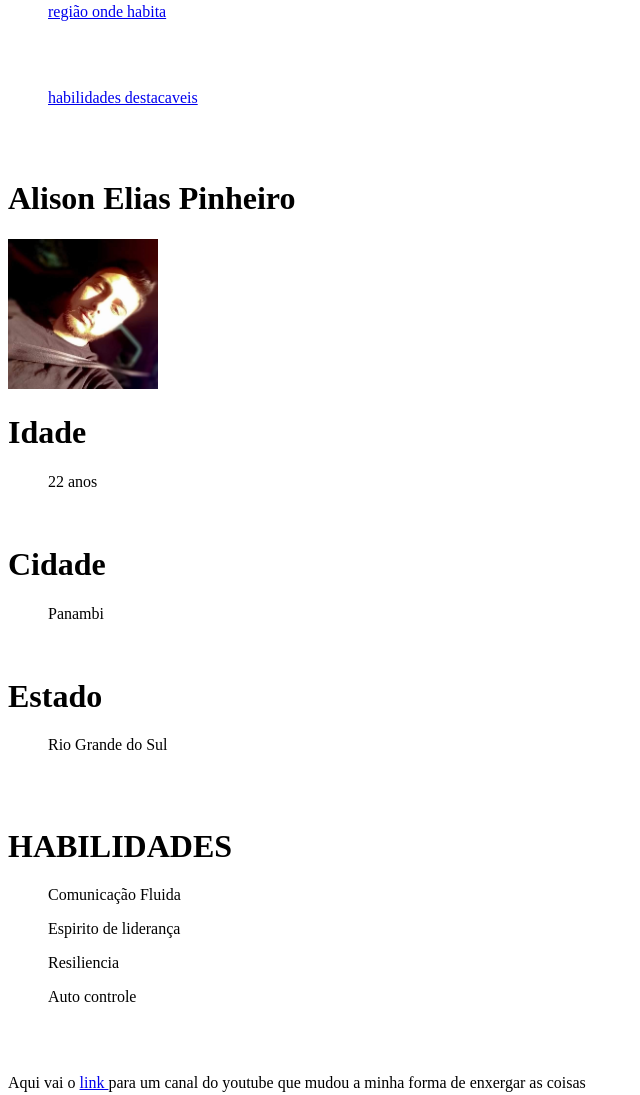
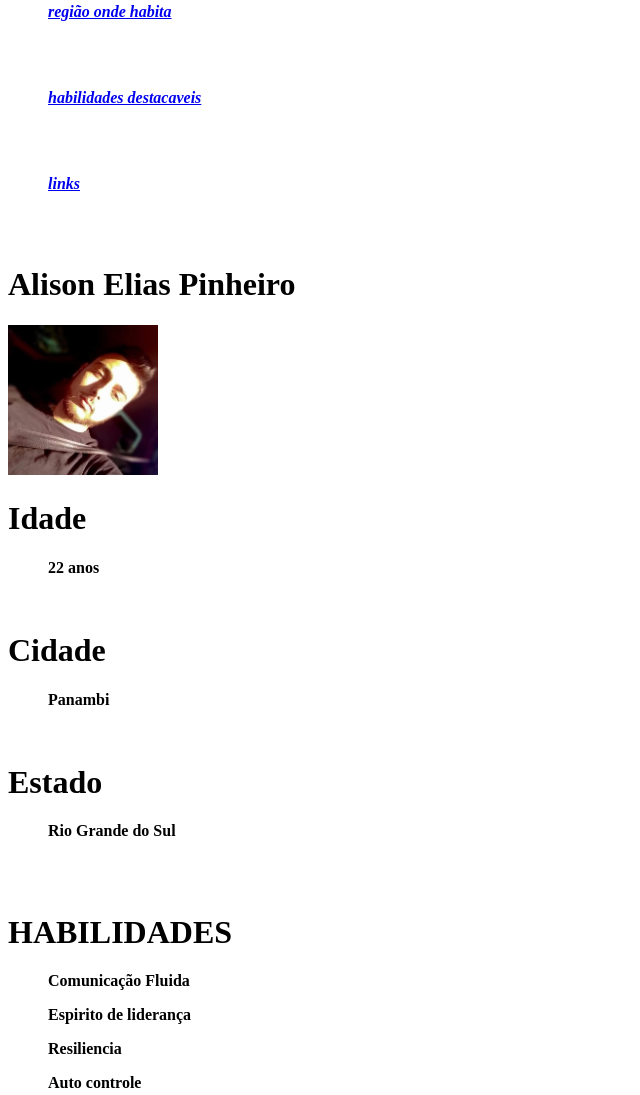
Before and after one commit to KKaiza/KKaiza.github.io, a plain HTML site: page index.html in a window 1280 px wide. Shown: the part 129-1224 px from the top of the page, without its empty margins (0-640 px from the left). Drawn offline with Linux system fonts and the light colour scheme.

Commit message:
mudança no indice

```diff
--- a/index.html
+++ b/index.html
@@ -7,39 +7,44 @@
     <title>Alison Elias Pinheiro</title>
 </head>
 <body>
- <h1>INDICE DO PORTIFOLIO</h1>
+ <header></header>
+    <h1>INDICE DO PORTIFOLIO</h1>
         <br><br>
 
-    <ul> <a href="#cidade">região onde habita</a> </ul>
+    <ul><em> <strong> <a href="#cidade">região onde habita</a> </em></strong></ul>
         <br><br>
 
-        <ul><a href="#habi"> habilidades destacaveis </a></ul>
+        <ul> <strong><em> <a href="#habi"> habilidades destacaveis </a></em></strong></ul>
+        <br><br>
+
+        <ul> <a href="#lin"> <strong> <em> links </a></em></strong> </ul>
+    </header>
         <br>
         <br>
 
 <H1>Alison Elias Pinheiro</H1>
     <img id="quem sou eu" src="201577855_921096171831732_3053391182596195398_n.jpg" width="150px" alt="Foto Do Alison">
 <h1>Idade</h1>
-    <ul>22 anos</ul>
+    <ul> <strong> 22 anos</ul></strong>
         <br>
 <h1 id="cidade"> Cidade</h1>
-    <ul> Panambi</ul>
+    <ul> <strong> Panambi</ul></strong>
         <br>
 <h1>Estado</h1>
-    <ul>Rio Grande do Sul </ul>
+    <ul> <strong> Rio Grande do Sul </ul></strong>
         <br>
         <br>
 <h1 id="habi">HABILIDADES</h1>
-    <ul>Comunicação Fluida</ul>
-    <ul>Espirito de liderança</ul>
-    <ul>Resiliencia</ul>
-    <ul>Auto controle</ul>
+    <ul> <strong> Comunicação Fluida</ul></strong>
+    <ul> <strong> Espirito de liderança</ul></strong>
+    <ul> <strong> Resiliencia</ul></strong>
+    <ul> <strong> Auto controle</ul></strong>
 
 
     <br><br>
 
 
-    <p>Aqui vai o  <a href="https://www.youtube.com/c/ideiasradicais" target="_blank">link </a> para um canal do youtube que mudou a minha forma de enxergar as coisas</p>
+    <p id="lin">Aqui vai o  <a href="https://www.youtube.com/c/ideiasradicais" target="_blank">link </a> para um canal do youtube que mudou a minha forma de enxergar as coisas</p>
 <p>veja quem sou <a href="#quem sou eu">  eu</a> </p>
 
 </body>
```
